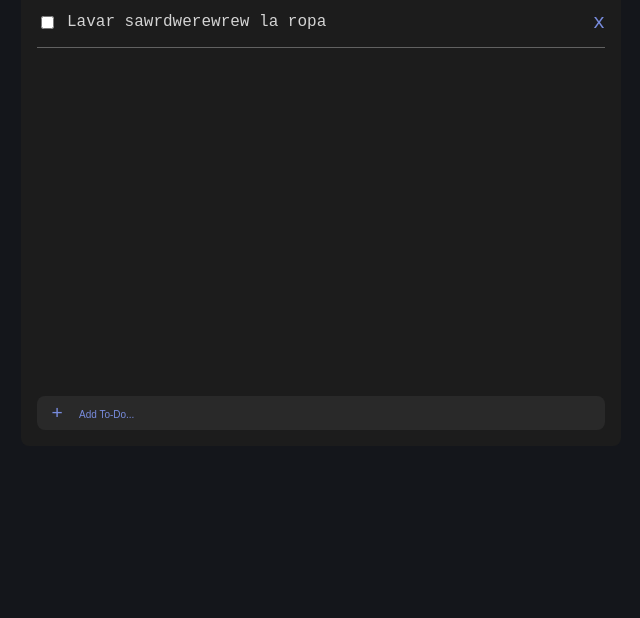
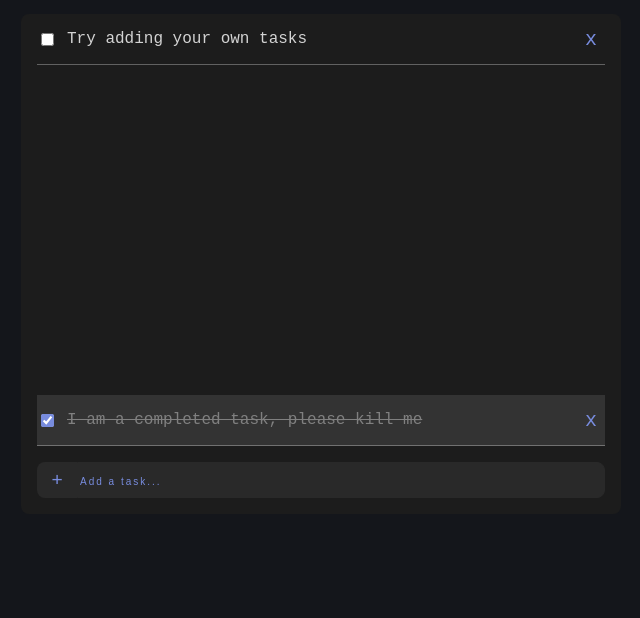
Before and after one commit to terwebs/To-Do, a website: page index.html in a window 1280 px wide. Shown: the part 182-800 px from the top of the page, without its empty margins (319-959 px from the left). Drawn offline with Linux system fonts and the light colour scheme.

Commit message:
add border on input, edit placeholder

```diff
--- a/app.js
+++ b/app.js
@@ -2,18 +2,20 @@ const form = document.querySelector('.form')
 const list = document.querySelector('.list-container')
 const input = document.querySelector('.input-task')
 const completed = document.querySelector(".completed-tasks")
+const btn = document.querySelector(".form_button")
+
 let id = 0;
-
 const todoArray = []
 
 form.addEventListener('submit', (e) => {
   e.preventDefault()
+  const todoItem = new Todo(id, input.value)
   id++
-  const todoItem = new Todo(id, input.value)
   todoArray.push(todoItem)
-  console.log(todoArray)
+  console.log(todoItem.id)
   renderTask(todoItem)
   clearInput()
+  Storage.addToStorage(todoArray)
 })
 
 class Todo {
@@ -34,6 +36,7 @@ function renderTask (todoItem) {
 
   todo.appendChild(checkComplete)
   task.innerText = todoItem.task
+  task.id = todoItem.id
   task.classList.add("todo-content")
   todo.appendChild(task)
 
@@ -52,12 +55,14 @@ function clearInput () {
 function removeItem () {
   list.addEventListener('click', (e) => {
     if (e.target.classList.contains('delete')) {
+      todoArray.splice((e.target.previousElementSibling.id),1)
       e.target.parentElement.remove()
       console.log('removed')
     }
   })
   completed.addEventListener('click', (e) => {
     if (e.target.classList.contains('delete')) {
+      todoArray.splice((e.target.previousElementSibling.id),1)
       e.target.parentElement.remove()
       console.log('removed')
     }
@@ -96,7 +101,7 @@ function checkItemCompleted () {
 }
 
 function checkCompleteditems() {
-  if(completed.childElementCount >0 ){
+  if(completed.childElementCount > 0 ){
     completed.classList.add("show-completed")
     console.log(completed.childElementCount)
   } else {
--- a/index.html
+++ b/index.html
@@ -14,22 +14,22 @@
             <div class="list-container">
                 <div class="todo-item">
                     <input type="checkbox" class="todo-item_done">
-                    <p class="todo-content">Lavar la ropa</p>
-                    <span class="delete">x</span>
-                </div>
-                <div class="todo-item">
-                    <input type="checkbox" class="todo-item_done">
-                    <p class="todo-content">Lavar sawrdwerewrew la ropa</p>
+                    <p class="todo-content">Try adding your own tasks</p>
                     <span class="delete">x</span>
                 </div>
             </div>
         </div>
-        <div class="completed-tasks">
+        <div class="completed-tasks show-completed">
+            <div class="todo-item ">
+                <input type="checkbox" class="todo-item_done" checked>
+                <p class="todo-content checked">I am a completed task, please kill me</p>
+                <span class="delete">x</span>
+            </div>
         </div>
 
         <div class="form-div">
             <form action="" class="form">
-                <input type="text" class="input-task" placeholder="Add To-Do..." required>
+                <input type="text" class="input-task" placeholder="Add a task..." required maxlength="50">
                 <button class="form_button">+</button>
             </form>
         </div>
--- a/styles.css
+++ b/styles.css
@@ -8,6 +8,7 @@ body{
   justify-content: center;
   flex-direction: column;
   align-items: center;
+
 }
 
 .container{
@@ -21,6 +22,7 @@ body{
 }
 
 .container_title{
+  margin-top: 100px;
   color: #5868aa;
   font-size: 3rem;
   font-weight: 900;
@@ -59,6 +61,8 @@ body{
 .delete{
   color: #788cde;
   font-size: 20px;
+  padding-right: 8px;
+  padding-left: 8px;
 }
 
 .delete:hover{
@@ -78,13 +82,15 @@ body{
   margin-left: 0;
   background-color: #292929;
   color: white;
-  border: none;
+  border: #292929 1px solid;
   border-top-right-radius: 8px;
   border-bottom-right-radius: 8px;
+  letter-spacing: 2px;
 }
 
 .input-task:focus{
   outline: none;
+  border-bottom: #5868aa 1px solid;
 }
 
 input[type=checkbox] {
@@ -110,7 +116,7 @@ input[type=checkbox] {
 }
 
 .show-completed{
-  background-color: rgba(255, 255, 255, 0.3);
+  background-color: rgba(255, 255, 255, 0.1);
   margin-left: 16px;
   margin-right: 16px;
 }
```
